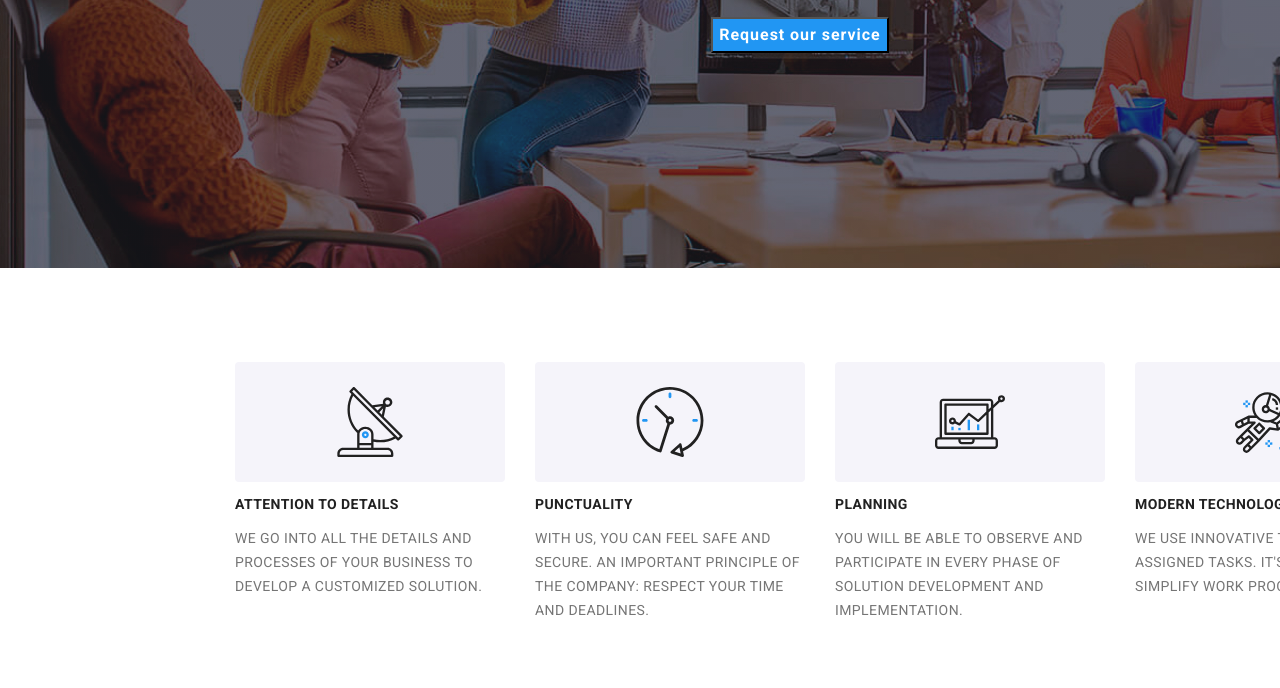
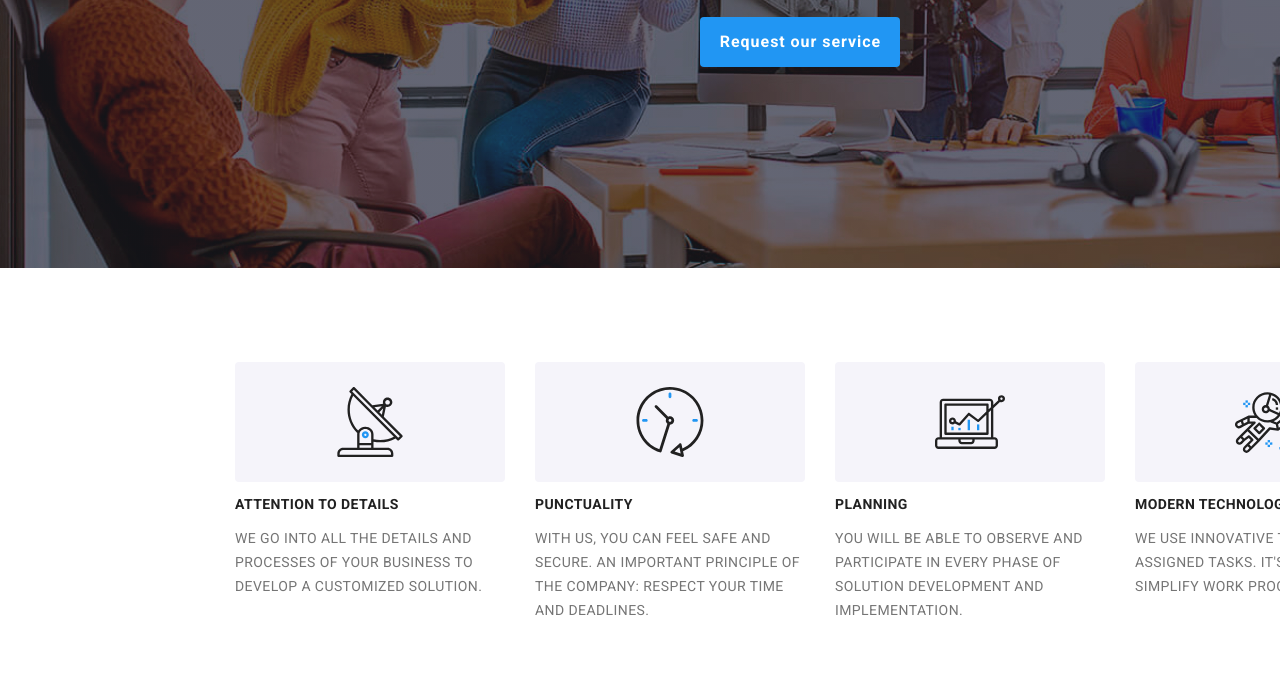
Before and after one commit to Otterisa/goit-markup-hw-05, a plain HTML site: page index.html in a window 1280 px wide. Shown: the part 412-1100 px from the top of the page. Drawn offline with Linux system fonts and the light colour scheme.

Commit message:
edited the button

```diff
--- a/css/index.css
+++ b/css/index.css
@@ -100,6 +100,12 @@ ul {
   font-weight: var(--big-font-weight);
   line-height: 30px; /* 187.5% */
   letter-spacing: 0.96px;
+  cursor: pointer;
+  border-width: 0;
+  border-radius: 4px;
+  border-color: #2196f3;
+  outline: none;
+  padding: 10px 19px 10px 20px;
 }
 
 .details .detail1 {
```
